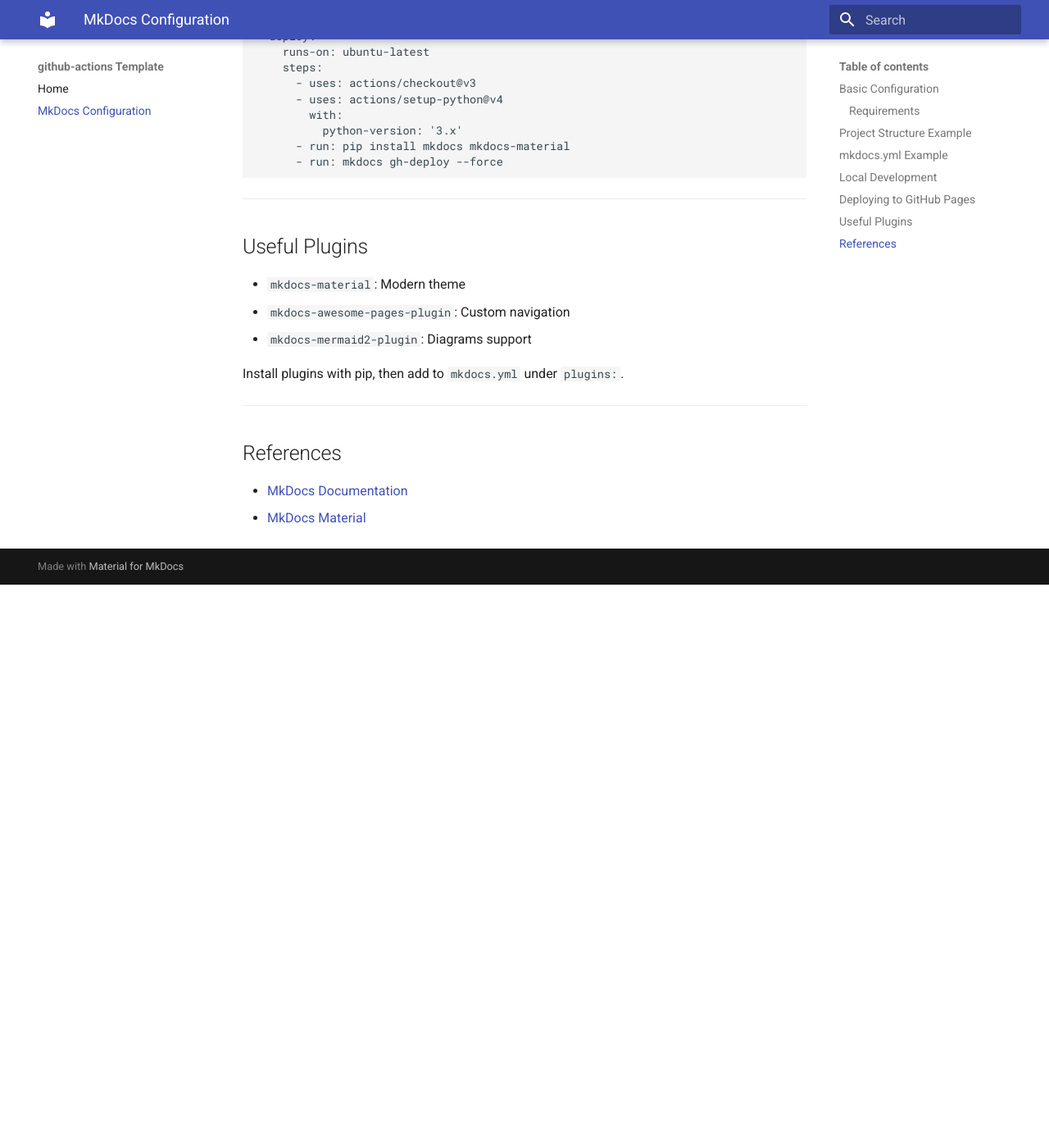
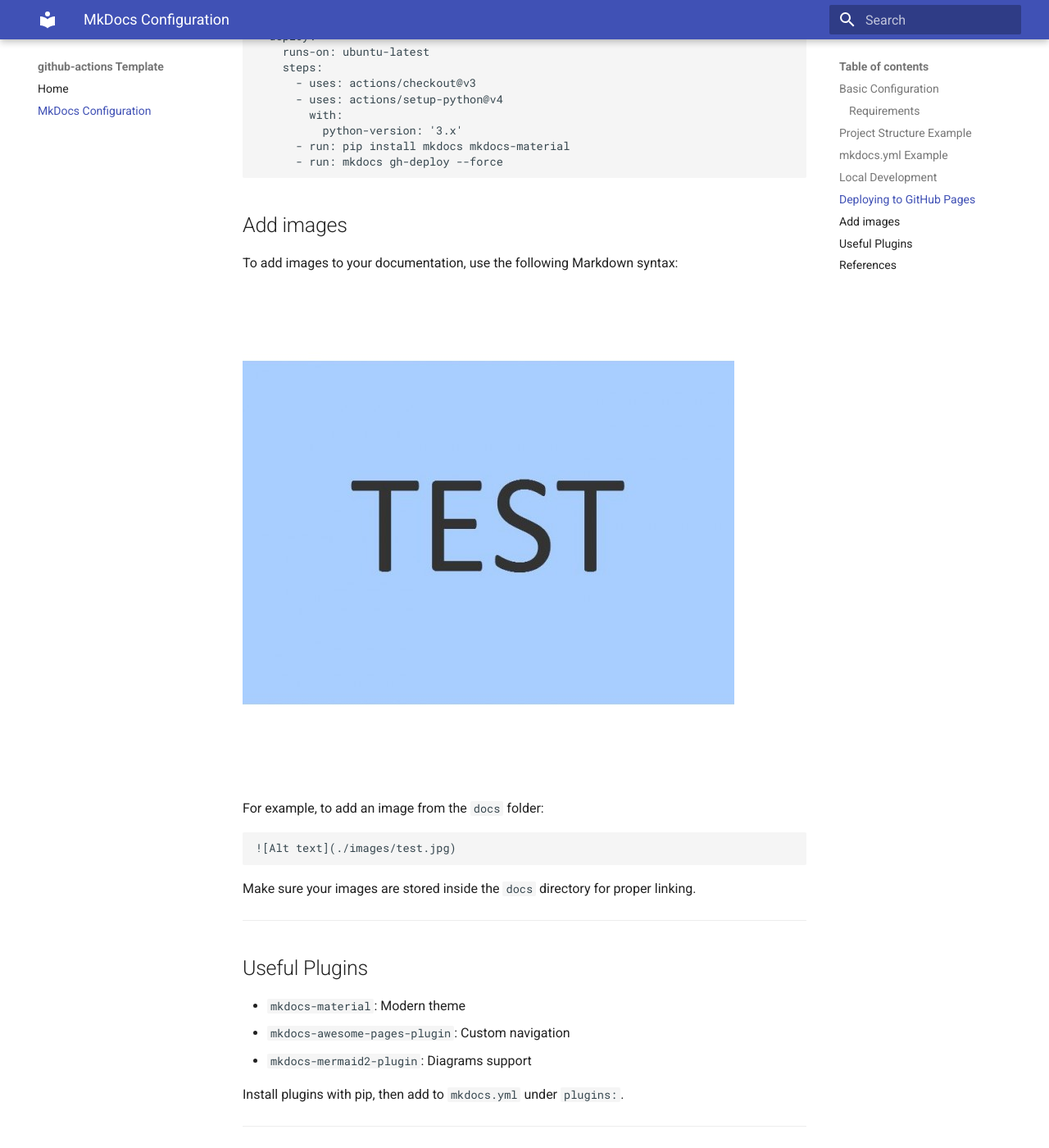
Before and after one commit to RujoiRazvan/github-actions-template, an MkDocs documentation site: the page built from docs/mkdocs.md, in a window 1280 px wide and 1400 px high, scrolled down 1430 px. Shown: the whole window at 82% size. Built offline with MkDocs 1.6.1 and Material for MkDocs 9.7.7, drawn with Linux system fonts in a browser that asks for light colours; before the commit the page ends 2143 px from its top, so only the background shows below that.

Commit message:
chore: add image in mkdocs page

````diff
--- a/docs/mkdocs.md
+++ b/docs/mkdocs.md
@@ -73,6 +73,21 @@
       - run: mkdocs gh-deploy --force
 ```
 
+## Add images
+
+To add images to your documentation, use the following Markdown syntax:
+
+![Alt text](./images/test.jpg)
+
+
+For example, to add an image from the `docs` folder:
+
+```markdown
+![Alt text](./images/test.jpg)
+```
+
+Make sure your images are stored inside the `docs` directory for proper linking.
+
 ---
 
 ## Useful Plugins
````
Also changed, not shown: docs/images/test.jpg (added).
